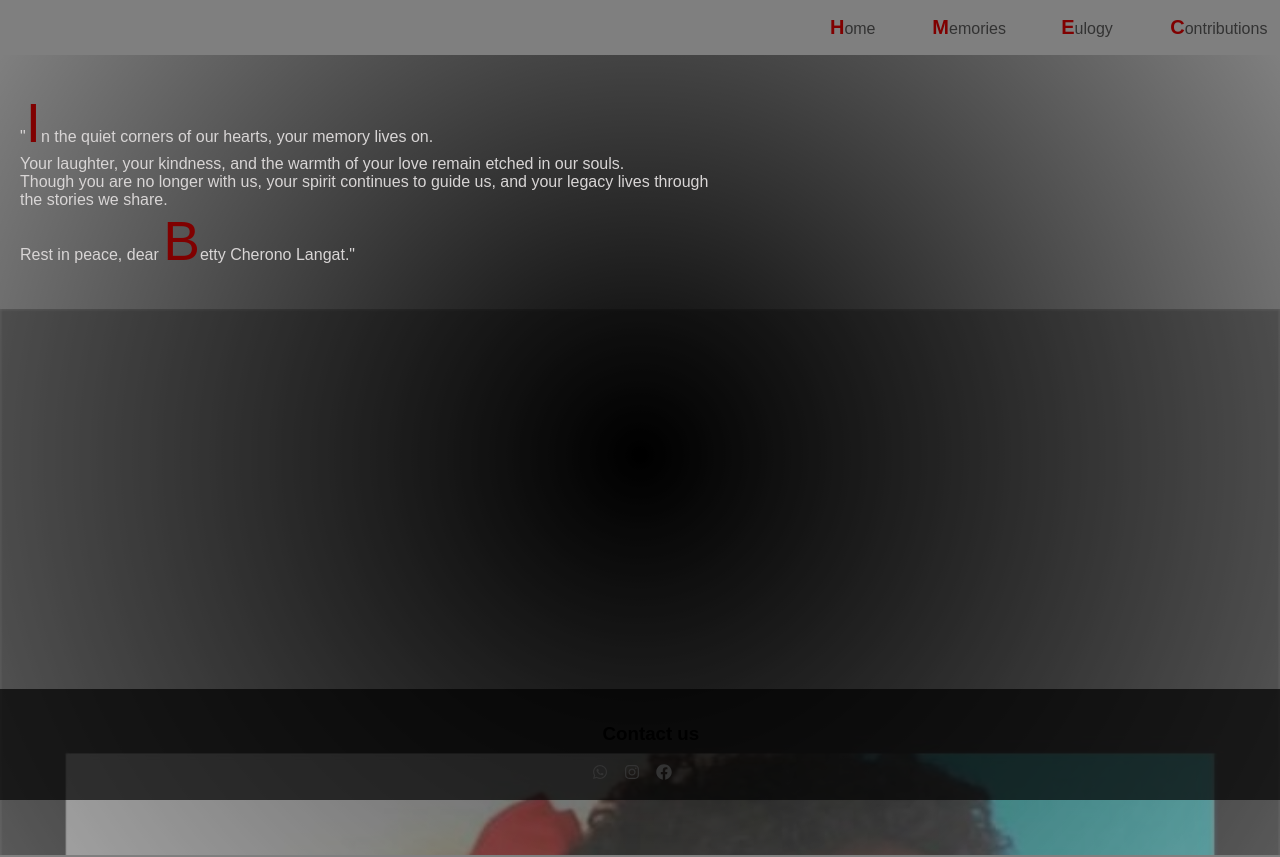
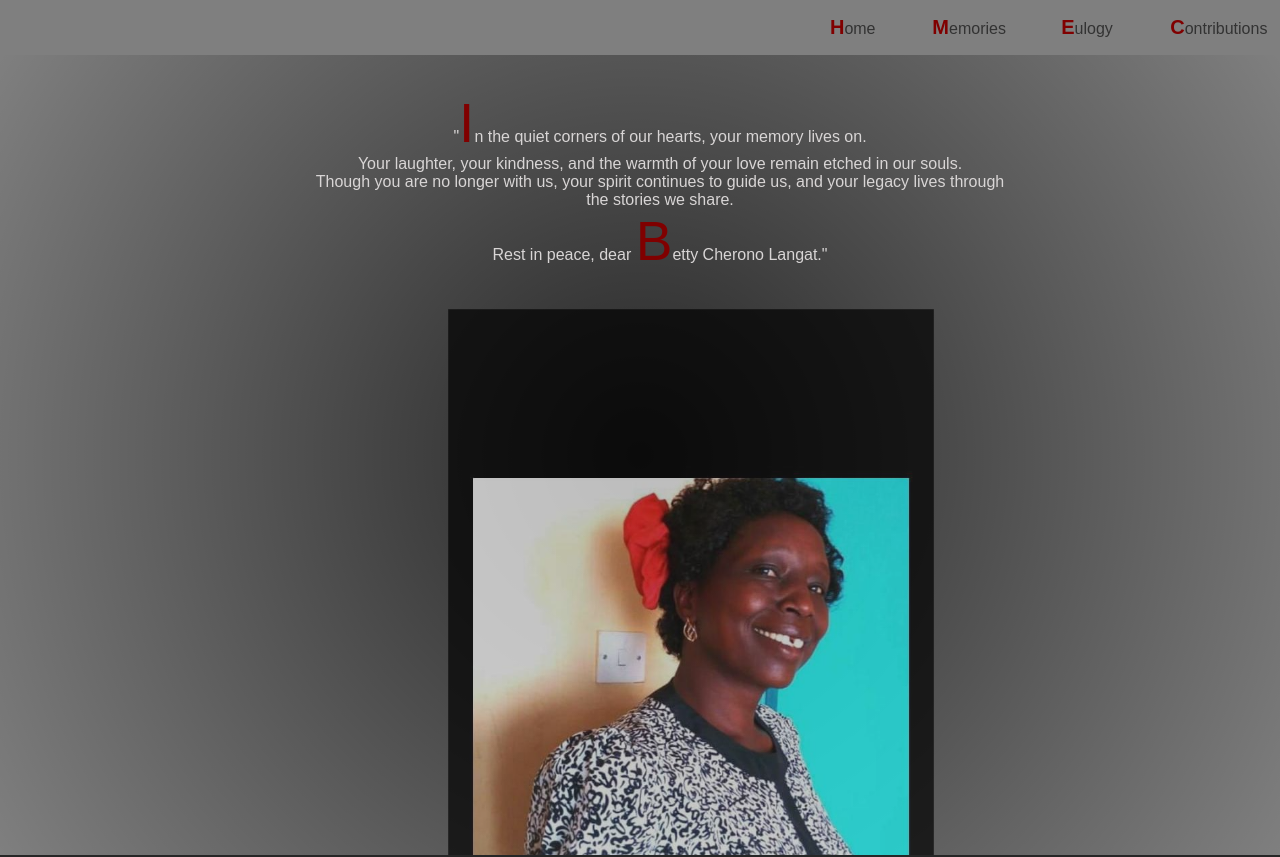
Before and after one commit to Victorlangat/final_project, a React (Create React App) app: page / in a window 1280 px wide. Shown: the top 857 px of the page. Built offline with nearby package versions, Linux system fonts and the light colour scheme; the HTML template or start-up script is replaced by a standard one.

Commit message:
final fixes

```diff
--- a/src/pages/eulogy.css
+++ b/src/pages/eulogy.css
@@ -26,7 +26,7 @@
     text-shadow: 2px 2px 4px rgba(0, 0, 0, 0.5);
   }
 
-  .backgroundimage {
+  .back {
     position: absolute;
     top: 0;
     left: 0;
@@ -35,7 +35,7 @@
     opacity: 0.7; /* Adjust opacity as needed */
   }
 
-  .backgroundimage img {
+  .back img {
     width: 100%;
     height: 100%;
     object-fit: cover;
@@ -45,13 +45,6 @@
     font-size:55px;
   }
 
-  .footer {
-    /* Your existing footer styles */
-    position: absolute;
-    bottom: 0;
-    left: 0;
-    width: 100%;
-  }
 
   /* Media query for smaller screens */
   @media screen and (max-width: 768px) {
--- a/src/pages/eulogy.js
+++ b/src/pages/eulogy.js
@@ -15,7 +15,7 @@ function story() {
         <p>
           <span className="styled" >I</span>n the quiet stillness of this moment, we gather to honor the life of <span className="styled" >B</span>etty Langat. A gentle soul, a loving heart, and a spirit that touched the lives of all who knew her. Betty was a beacon of kindness, always ready to lend a helping hand or offer a comforting word. Their laughter was contagious, their smile could brighten any room, and their presence was a gift to those fortunate enough to share their company.
         </p>
-        <div className="backgroundimage" >
+        <div className="back" >
             <img src={background} alt="" />
         </div>
       </div>
--- a/src/pages/home.css
+++ b/src/pages/home.css
@@ -30,13 +30,8 @@ body {
 .L,
 .B {
   font-size: 43px;
+
 }
-
-.name2 {
-  font-style: italic;
-  color: rgba(41, 222, 228, 0.5);
-}
-
 nav {
   /* Removed padding-left for better responsiveness */
   flex-grow: 1; /* Allow nav to take up available space */
@@ -72,7 +67,7 @@ a:hover {
 .content {
   position: relative;
   overflow: hidden;
-  background: radial-gradient(circle, rgba(0, 0, 0, 1), transparent);
+  background: radial-gradient(circle, rgba(0, 0, 0, 0.7), transparent);
 }
 
 .passage {
@@ -84,15 +79,18 @@ a:hover {
   color: rgb(216, 213, 213);
   font-size: 16px;
   z-index: 1;
+  text-align: center; /* Center the text within the passage */
 }
 
 .image img {
-  width: 100%; /* Image takes full width on all screens */
+  width: 38%; /* Image takes full width on all screens */
   height: auto;
-  display: block;
-  object-fit: cover;
+  margin-left: 35%;
+  margin-bottom: 20%;
+  display: block; /* Ensure the image is displayed as a block element */
+  object-fit: contain; /* Maintain the image's aspect ratio and fit it within the container */
   z-index: 0;
-  opacity: 0.3;
+  opacity: 0.7;
 }
 
 .styled {
@@ -120,8 +118,9 @@ a:hover {
       padding: 10px; /* Reduce padding on smaller screens */
   }
 
+  /* Remove the margin-left property from the image */
   .image img {
-      margin-left: 0; /* Remove left margin for image */
+      /* Remove the margin-left property from the image */
   }
 }
 
--- a/src/pages/home.js
+++ b/src/pages/home.js
@@ -2,7 +2,7 @@ import React from 'react';
 import './home.css';
 import Navbar from '../components/navbar';
 import Footer from '../components/footer';
-import backdrop3 from '../pics/backdrop3.png';
+import backdrop from '../pics/backdrop.png';
 
 
 const HomePage = () => {
@@ -24,7 +24,7 @@ const HomePage = () => {
         </p>
 
         <div className='image'>
-          <img src={backdrop3} alt="pic" />
+          <img src={backdrop} alt="pic" />
 
         </div>
 
--- a/src/pages/memories.css
+++ b/src/pages/memories.css
@@ -115,3 +115,6 @@ h1 {
   margin-top: 20px; /* Create a gap between the image pairs and the last image */
   margin-left: 35%;
 }
+.foot{
+  margin-top:0;
+}
--- a/src/pages/memories.js
+++ b/src/pages/memories.js
@@ -49,12 +49,15 @@ const Memories = () => {
 
 
       </div>
+      <div className="foot">
+        <Footer/>
+        </div>
 
       </div>
 
 
-      <div className="footer">
-        <Footer />
+      <div className="foot">
+
       </div>
     </div>
   );
```
Also changed, not shown: src/pics/backdrop.png (renamed from src/pics/backdrop3.png).
